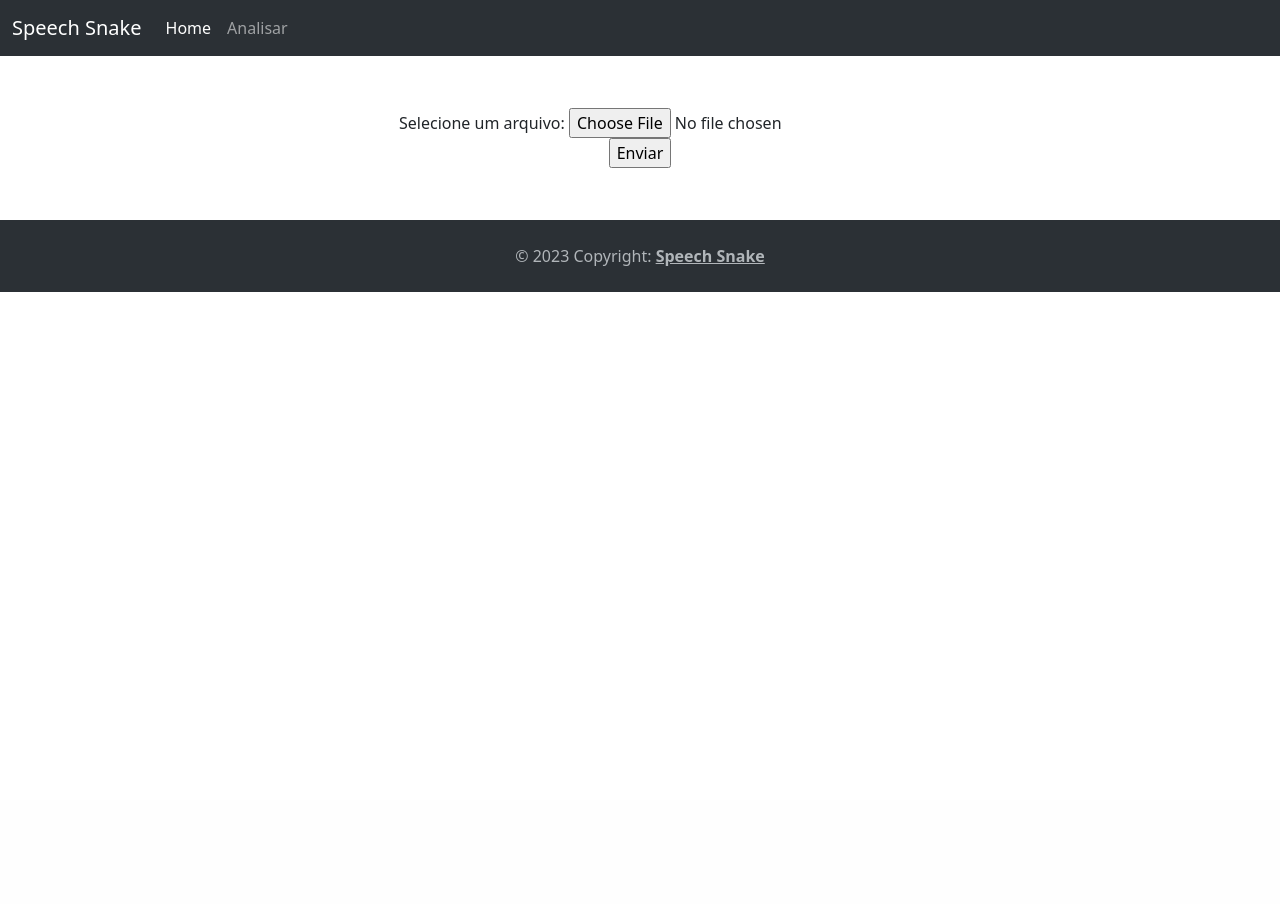
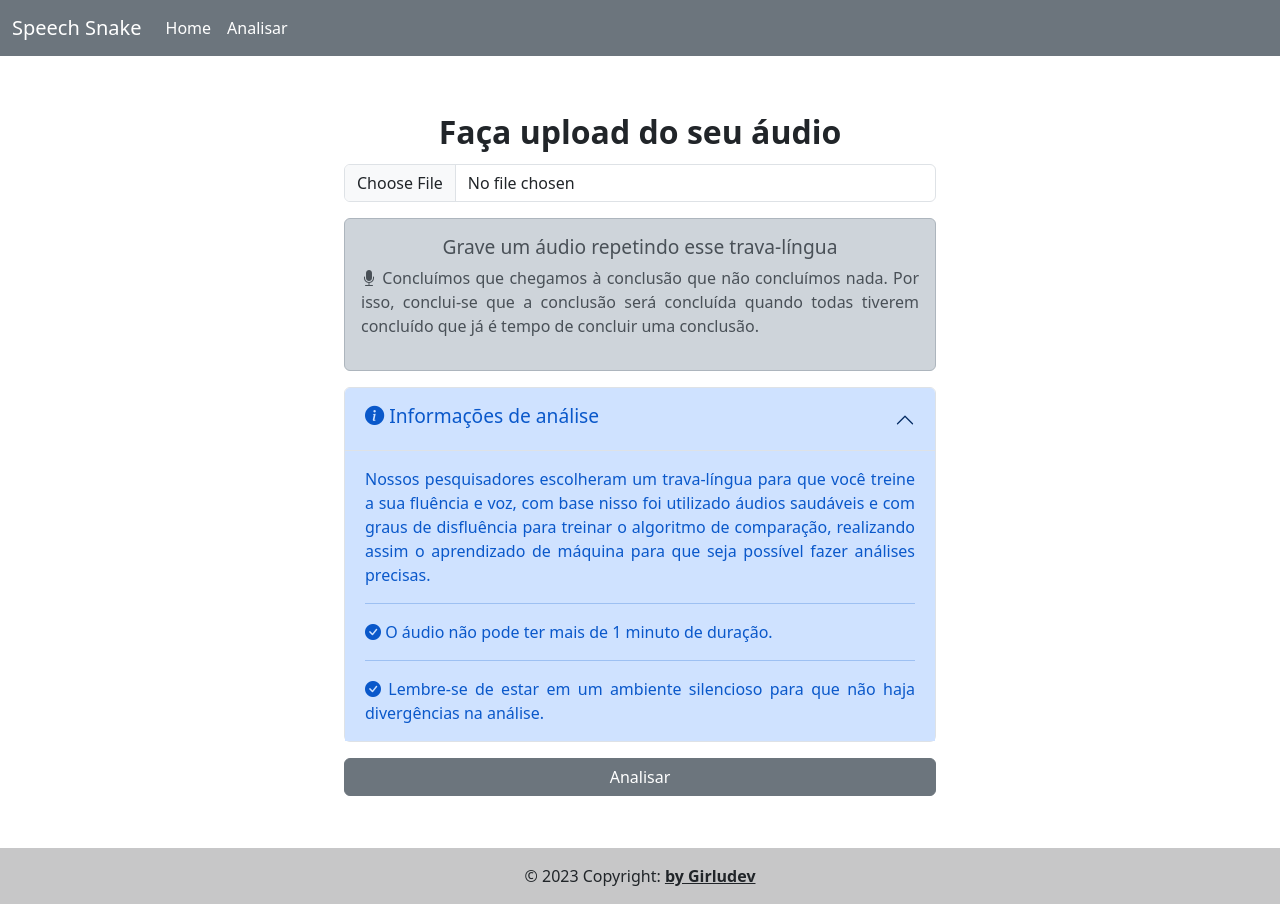
Before and after one commit to Luzia-Silva/speech_snake.py, a Flask app: page /audioupload in a window 1280 px wide. Before the commit the page ends 292 px from the top, so only its background shows below. Run offline with Flask 3, Linux system fonts and the light colour scheme; parts of the project's set-up code (start-up, migrations or seed data) failed here and were passed over.

Commit message:
create new page and images

```diff
--- a/app/templates/audioupload.html
+++ b/app/templates/audioupload.html
@@ -2,15 +2,59 @@
 
 {% block content %}
 
-<div class="px-4 py-1 my-5 text-center">
-  <form>
-    <div>
-      <label for="arquivo">Selecione um arquivo:</label>
-      <input type="file" name="arquivo" id="arquivo">
+<div class="d-flex align-content-center justify-content-center">
+  <div class="px-4 py-1 my-5 text-center w-50 ">
+    <form>
+      <div class="mb-3">
+        <label for="formFile" class="form-label fw-bold" style="font-size: 2rem;">Faça upload do seu áudio</label>
+        <input class="form-control" type="file" id="formFile">
+      </div>
+
+    </form>
+    <div class="alert alert-dark">
+      <h4 class="alert-heading" style="font-size: 1.2rem; ">Grave um áudio repetindo esse trava-língua</h4>
+      <p style="text-align: justify;">
+        <i class="bi bi-mic-fill"></i>
+        Concluímos que chegamos à conclusão que não concluímos nada. Por isso, conclui-se que a conclusão será concluída
+        quando todas tiverem concluído que já é tempo de concluir uma conclusão.
+      </p>
     </div>
-    <input type="submit" value="Enviar">
-  </form>
+    <div class="accordion mb-3">
+      <div class="accordion-item">
+        <h2 class="accordion-header" id="headingOne ">
+          <button class="accordion-button  d-flex align-items-center" type="button" data-bs-toggle="collapse"
+            data-bs-target="#collapseOne" aria-expanded="true" aria-controls="collapseOne"
+            style="background-color: #cfe2ff; color:#0a58ca;">
+            <h4 style="font-size: 1.2rem;"><i class="bi bi-info-circle-fill"></i> Informações de análise</h4>
+          </button>
+        </h2>
+        <div id="collapseOne" class="accordion-collapse collapse show" aria-labelledby="headingOne"
+          data-bs-parent="#accordionExample">
+          <div class="accordion-body" style="background-color: #cfe2ff; color:#0a58ca;">
+            <p style="text-align: justify;">Nossos pesquisadores escolheram um trava-língua para que você treine a sua
+              fluência e voz, com base
+              nisso foi utilizado áudios saudáveis e com graus de disfluência para treinar o algoritmo de
+              comparação, realizando assim o aprendizado de máquina para que seja possível fazer análises precisas. </p>
+            <hr>
+            <div style="text-align: justify;">
+              <p class="mb-0"> <i class="bi bi-check-circle-fill"></i> O áudio não pode ter mais de 1 minuto de duração.
+              </p>
+              <hr>
+              <p class="mb-0"> <i class="bi bi-check-circle-fill"></i> Lembre-se de estar em um ambiente silencioso para
+                que
+                não
+                haja divergências na análise.</p>
+            </div>
+          </div>
+        </div>
+      </div>
+    </div>
+    <div class="d-grid gap-2">
+      <button class="btn btn-secondary" type="button">Analisar </button>
+    </div>
+
+  </div>
+
 </div>
 
-
 {% endblock %}
--- a/app/templates/base.html
+++ b/app/templates/base.html
@@ -11,7 +11,7 @@
 </head>
 
 <body>
-  <nav class="navbar navbar-expand-lg bg-body-tertiary" data-bs-theme="dark">
+  <nav class="navbar navbar-expand-lg bg-secondary" data-bs-theme="dark">
     <div class="container-fluid">
       <a class="navbar-brand" href="#">Speech Snake</a>
       <button class="navbar-toggler" type="button" data-bs-toggle="collapse" data-bs-target="#navbarSupportedContent"
@@ -24,7 +24,7 @@
             <a class="nav-link active" aria-current="page" href="/">Home</a>
           </li>
           <li class="nav-item">
-            <a class="nav-link" aria-current="page" href="/analyzes">Analisar</a>
+            <a class="nav-link active" aria-current="page" href="/audioupload">Analisar</a>
           </li>
         </ul>
       </div>
@@ -32,12 +32,10 @@
   </nav>
   {% block content %}
   {% endblock %}
-  <!-- position-absolute bottom-0 -->
-  <footer class="text-center text-lg-start bg-light text-muted  w-100" data-bs-theme="dark">
-    <div class="text-center p-4"
-      style="background-color: rgba(var(--bs-tertiary-bg-rgb),var(--bs-bg-opacity))!important;">
+  <footer class="bg-light text-center text-lg-start">
+    <div class="text-center p-3" style="background-color: rgba(0, 0, 0, 0.2);">
       © 2023 Copyright:
-      <a class="text-reset fw-bold" href="#">Speech Snake</a>
+      <a class="text-dark fw-bold" href="https://www.girludev.com">by Girludev</a>
     </div>
   </footer>
   <script src="https://cdn.jsdelivr.net/npm/bootstrap@5.3.0-alpha1/dist/js/bootstrap.bundle.min.js"
```
Also changed, not shown: app/templates/index.html (+2 -7 lines), readme.md, 4 other files.
